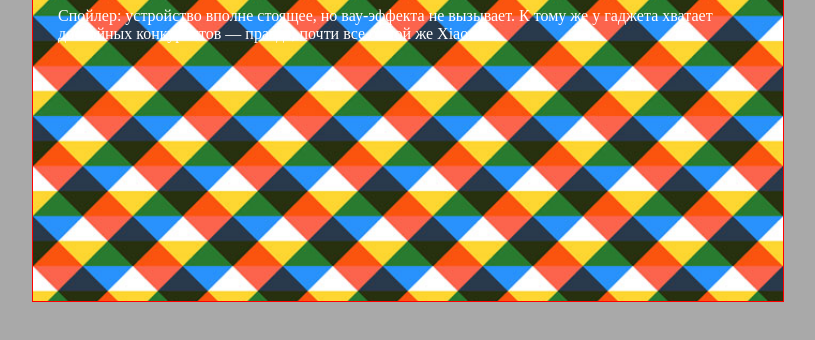
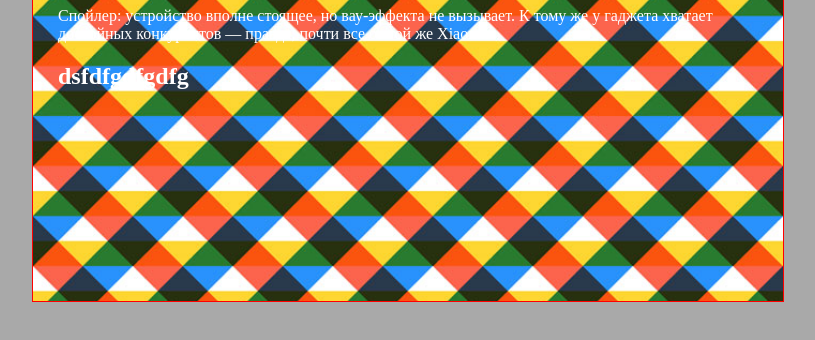
Before and after one commit to Artsiom-Mazurkevich/lessons-html-and-css, a plain HTML site: page фон/page.html in a window 1280 px wide. Shown: the part 138-478 px from the top of the page, without its empty margins (232-1047 px from the left). Drawn offline with Linux system fonts and the light colour scheme.

Commit message:
test commit header h2

```diff
--- a/фон/page.html
+++ b/фон/page.html
@@ -13,6 +13,7 @@
         <div class="post-text">
             <p>В Беларуси начались официальные продажи нового «бюджетника» от Xiaomi — Redmi 10. Телефон оценили в 569 рублей (около $230). Мы протестировали аппарат и выяснили, какие у него плюсы и минусы.</p>
             <p>Спойлер: устройство вполне стоящее, но вау-эффекта не вызывает. К тому же у гаджета хватает достойных конкурентов — правда, почти все от той же Xiaomi.</p>
+            <h2>dsfdfgdfgdfg</h2>
         </div>
     </div>
 
```
